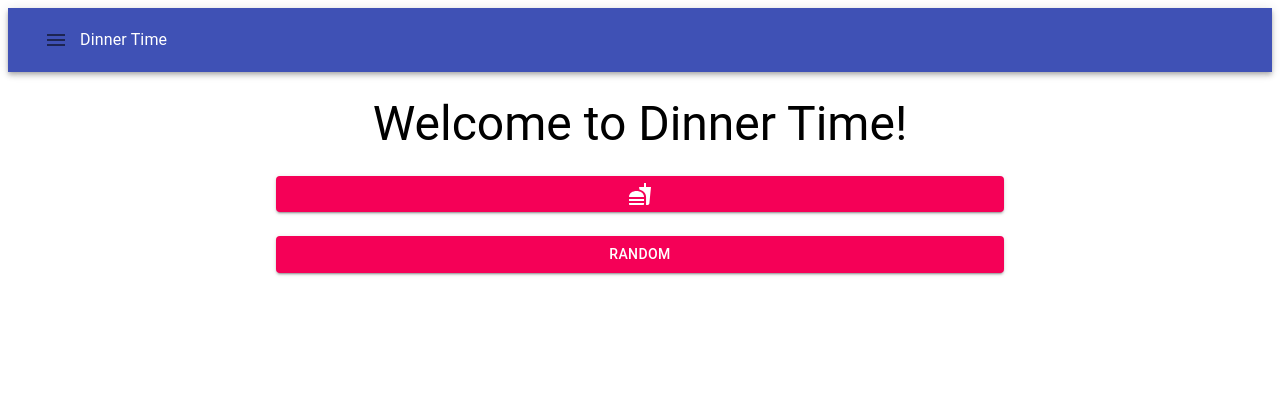
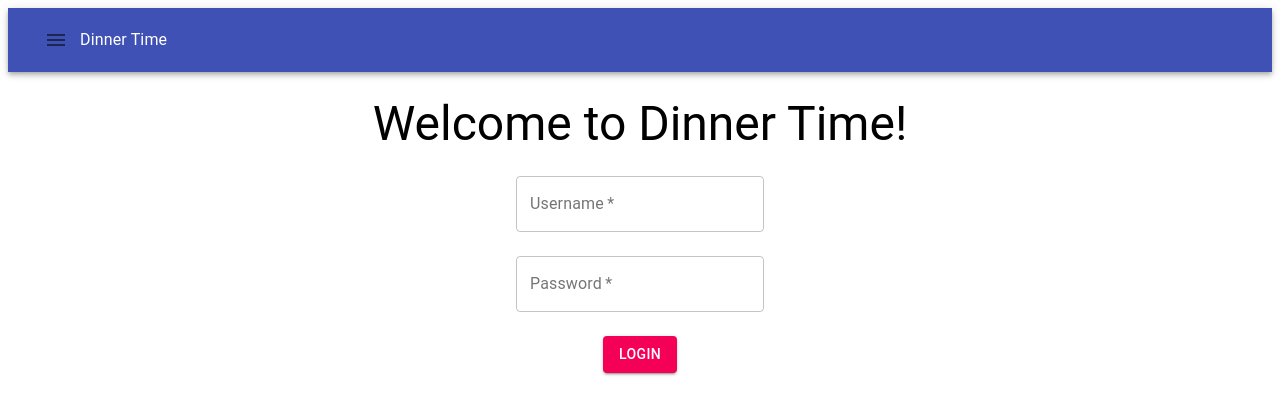
Before and after one commit to ahmedmansour4/DinnerTime, a React (Create React App) app: page / in a window 1280 px wide. Shown: the top 414 px of the page. Built offline with nearby package versions, Linux system fonts and the light colour scheme.

Commit message:
added login screen

```diff
--- a/src/components/Login.js
+++ b/src/components/Login.js
@@ -1,11 +1,78 @@
 import React, { Component } from 'react'
 
+
+import Grid from '@material-ui/core/Grid'
+
+import { Button, Typography } from '@material-ui/core'
+import { makeStyles } from '@material-ui/styles'
+
+import TextField from '@material-ui/core/TextField'
+
+
+const useStyles = makeStyles(() => ({
+    typographyStyles: {
+        flex: 1
+    }
+}));
+
 export class Login extends Component {
+
+    continue = e => {
+        e.preventDefault()
+        this.props.nextStep()
+    }
+
     render() {
+
         return (
-            <div>
+            <Grid container
+                direction='column'
+                justify='center'
+                alignItems='center'
+                spacing={3}
+            >
+                <Grid item />
 
-            </div>
+                <Grid item container spacing={3} justify='center' alignItems='center' direction='column'>
+                         <Grid item xs={12} sm={7}>
+                         <Typography variant='h3' align='center' className={useStyles.typographyStyles}>
+                            Welcome to Dinner Time!
+                        </Typography>
+                        </Grid>
+
+                        <Grid item xs={6}>
+                            <TextField
+                                required
+                                id="outlined-required"
+                                label="Username"
+                                variant="outlined"
+                                fullWidth={true}
+                            />
+                        </Grid>
+
+                        <Grid item xs={6}>
+                            <TextField
+                                required
+                                id="outlined-required"
+                                label="Password"
+                                type='password'
+                                variant="outlined"
+                                fullWidth={true}
+                            />
+                        </Grid>
+
+                        <Grid item xs={12} sm={7}>
+                        <Button
+                            variant='contained'
+                            color="secondary"
+                            fullWidth={true}
+                            onClick={this.continue}
+                        >
+                            Login
+                        </Button>
+                        </Grid>
+                </Grid>
+            </Grid>
         )
     }
 }
--- a/src/components/UserForm.js
+++ b/src/components/UserForm.js
@@ -9,7 +9,7 @@ import FriendSelect from './FriendSelect'
 export class UserForm extends Component {
 
     state = {
-        step: 1,
+        step: 0,
         foodTypes: '',
         lastName: '',
         email: '',
```
